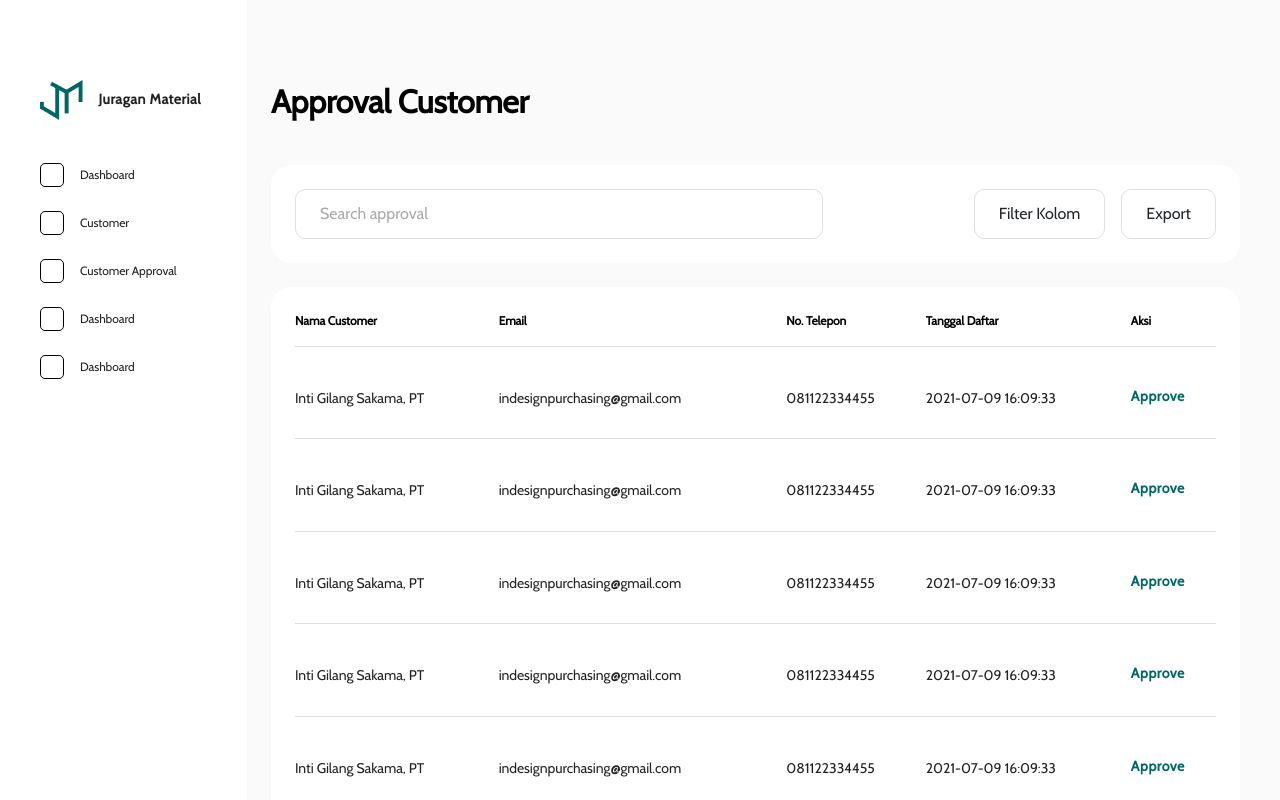
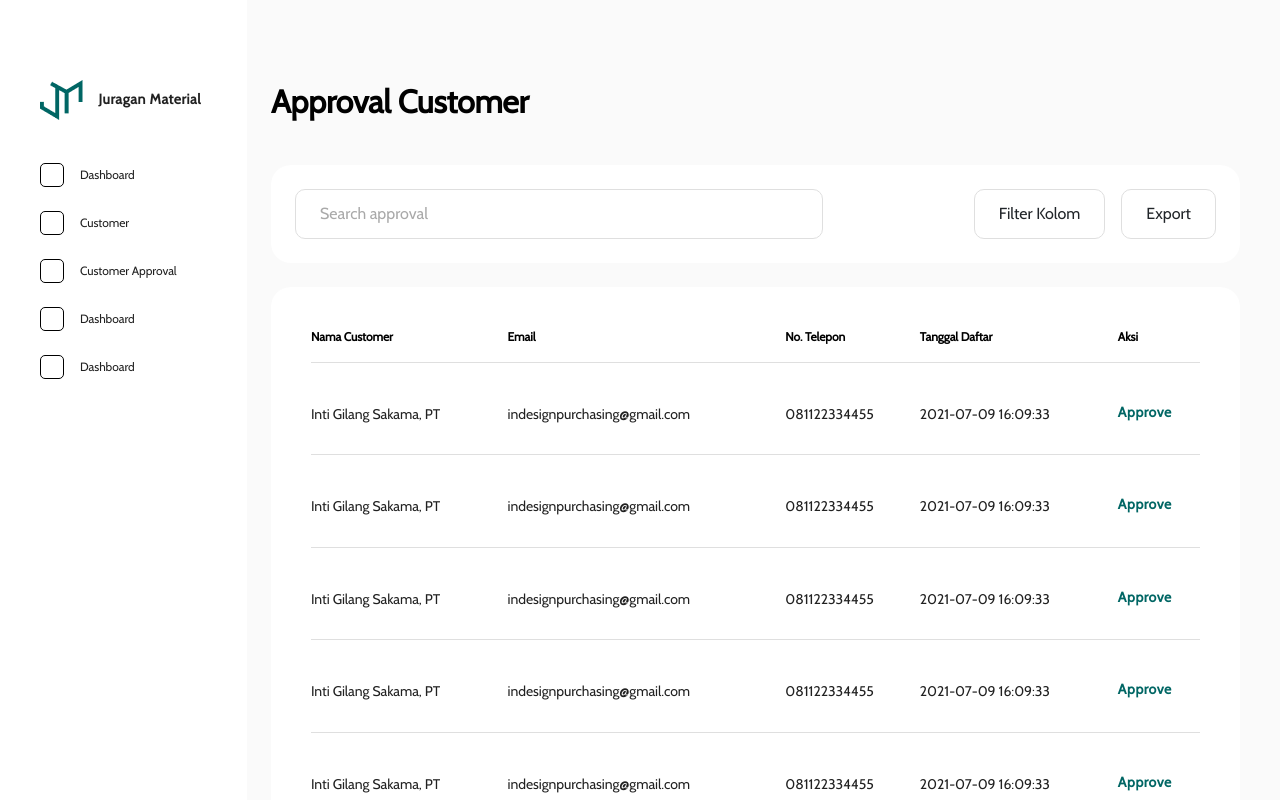
Before and after one commit to Ilhammeru/clevara-jm-frontent, a Vue app: page /approval in a window 1280 px wide. Built offline with nearby package versions, Linux system fonts and the light colour scheme.

Commit message:
fix padding

```diff
--- a/src/views/Module/Customer/Approval.vue
+++ b/src/views/Module/Customer/Approval.vue
@@ -61,3 +61,9 @@ export default {
     }
 }
 </script>
+
+<style lang="scss" scoped>
+.custom_card_body {
+    padding: 40px !important;
+}
+</style>
```
